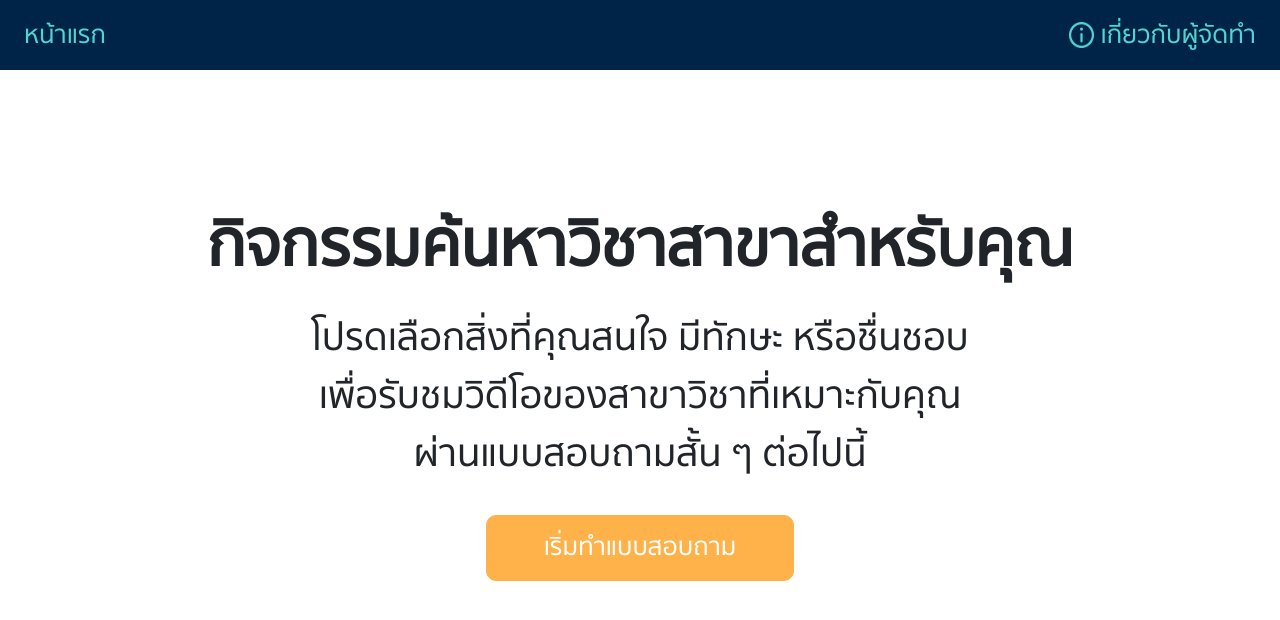
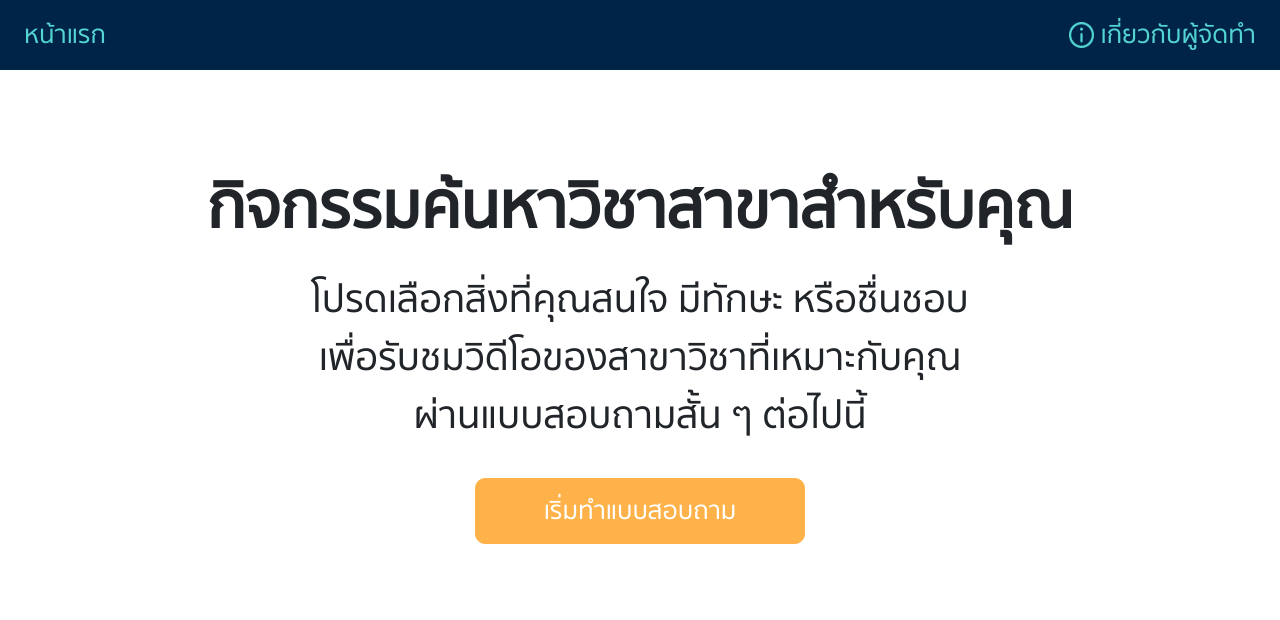
Before and after one commit to OoHuakoO/webfindbranch, a Nuxt app: page / in a window 1280 px wide. Shown: the top 620 px of the page. Built offline with nearby package versions, Linux system fonts and the light colour scheme.

Commit message:
configLayout

```diff
--- a/pages/index.vue
+++ b/pages/index.vue
@@ -35,7 +35,7 @@ html,
 .bigContainer {
   justify-content: center;
   align-items: center;
-  padding: 10vw;
+  padding: 90px;
   display: flex;
   flex-direction: column;
 }
```
